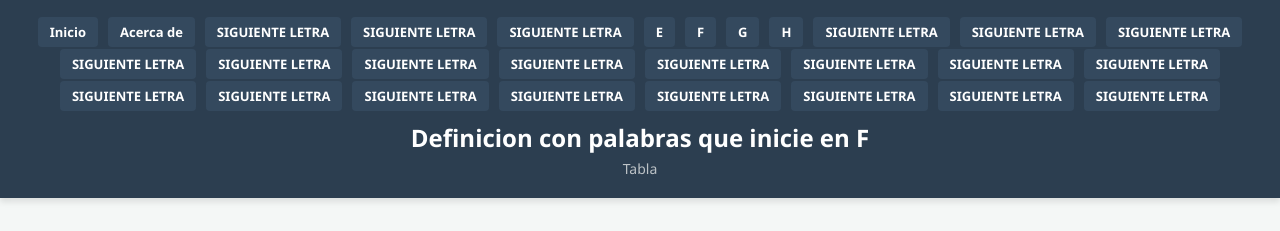
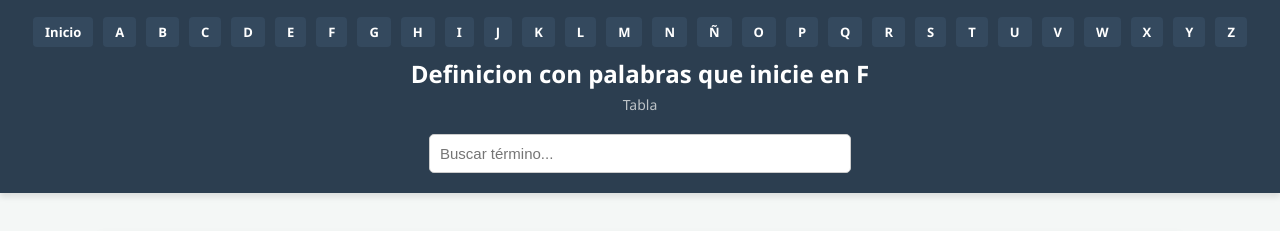
Before and after one commit to marcso71/pagin_web_empresa, a plain HTML site: page FFFFF.html in a window 1280 px wide. Shown: the top 231 px of the page. Drawn offline with Linux system fonts and the light colour scheme.

Commit message:
Fix HTML structure and update content

```diff
--- a/FFFFF.html
+++ b/FFFFF.html
@@ -6,34 +6,34 @@
     <title>Diseño de Arquitectura de Software</title>
     <na>
         <ul>
-            <li><a href="index.html">Inicio</a></li>
-            <li><a href="AAA.html">Acerca de </a></li>
-            <li><a href="BBBB.html">SIGUIENTE LETRA</a></li>
-            <li><a href="CCC.html">SIGUIENTE LETRA</a></li>
-            <li><a href="DDDD.html">SIGUIENTE LETRA</a></li>
-            <li><a href="EEEEE.html">E</a></li>
-            <li><a href="FFFFF.html">F</a></li>
-            <li><a href="GGGGG.html">G</a></li>
-            <li><a href="HHHHH.html">H</a></li>
-            <li><a href="IIIII.html">SIGUIENTE LETRA</a></li>
-            <li><a href="JJJJ.html">SIGUIENTE LETRA</a></li>
-            <li><a href="KKKK.html">SIGUIENTE LETRA</a></li>
-            <li><a href="LLLL.html">SIGUIENTE LETRA</a></li>
-            <li><a href="MMMMM.html">SIGUIENTE LETRA</a></li>
-            <li><a href="NNNN.html">SIGUIENTE LETRA</a></li>
-            <li><a href="ÑÑÑÑÑ.html">SIGUIENTE LETRA</a></li>
-            <li><a href="OOOO.html">SIGUIENTE LETRA</a></li>
-            <li><a href="PPPP.html">SIGUIENTE LETRA</a></li>
-            <li><a href="QQQQ.html">SIGUIENTE LETRA</a></li>
-            <li><a href="RRRR.html">SIGUIENTE LETRA</a></li>
-            <li><a href="SSSS.html">SIGUIENTE LETRA</a></li>
-            <li><a href="TTTT.html">SIGUIENTE LETRA</a></li>
-            <li><a href="UUUU.html">SIGUIENTE LETRA</a></li>
-            <li><a href="VVVV.html">SIGUIENTE LETRA</a></li>
-            <li><a href="WWWWW.html">SIGUIENTE LETRA</a></li>
-            <li><a href="XXXX.html">SIGUIENTE LETRA</a></li>
-            <li><a href="YYY.html">SIGUIENTE LETRA</a></li>
-            <li><a href="ZZZZ.html">SIGUIENTE LETRA</a></li>
+           <li><a href="index.html">Inicio</a></li>
+                <li><a href="AAA.html">A </a></li>
+                <li><a href="BBBB.html">B</a></li>
+                <li><a href="CCC.html">C</a></li>
+                <li><a href="DDDD.html">D</a></li>
+                <li><a href="EEEEE.html">E</a></li>
+                <li><a href="FFFFF.html">F</a></li>
+                <li><a href="GGGGG.html">G</a></li>
+                <li><a href="HHHHH.html">H</a></li>
+                <li><a href="IIIII.html">I</a></li>
+                <li><a href="JJJJ.html">J</a></li>
+                <li><a href="KKKK.html">K</a></li>
+                <li><a href="LLLL.html">L</a></li>
+                <li><a href="MMMMM.html">M</a></li>
+                <li><a href="NNNN.html">N</a></li>
+                <li><a href="ÑÑÑÑÑ.html">Ñ</a></li>
+                <li><a href="OOOO.html">O</a></li>
+                <li><a href="PPPP.html">P</a></li>
+                <li><a href="QQQQ.html">Q</a></li>
+                <li><a href="RRRR.html">R</a></li>
+                <li><a href="SSSS.html">S</a></li>
+                <li><a href="TTTT.html">T</a></li>
+                <li><a href="UUUU.html">U</a></li>
+                <li><a href="VVVV.html">V</a></li>
+                <li><a href="WWWWW.html">W</a></li>
+                <li><a href="XXXX.html">X</a></li>
+                <li><a href="YYY.html">Y</a></li>
+                <li><a href="ZZZZ.html">Z</a></li>
         </ul>
     </na>
     <h1>Definicion con palabras que inicie en F</h1>
@@ -80,6 +80,6 @@
             </tr>
         </table>
         <div class="footer">Derechos reservados a Daniel Benjamin © 2026 </div>
-         <script src="---------"></script>
+         <script src="script.js"></script>
     </body>
 </html>
```
